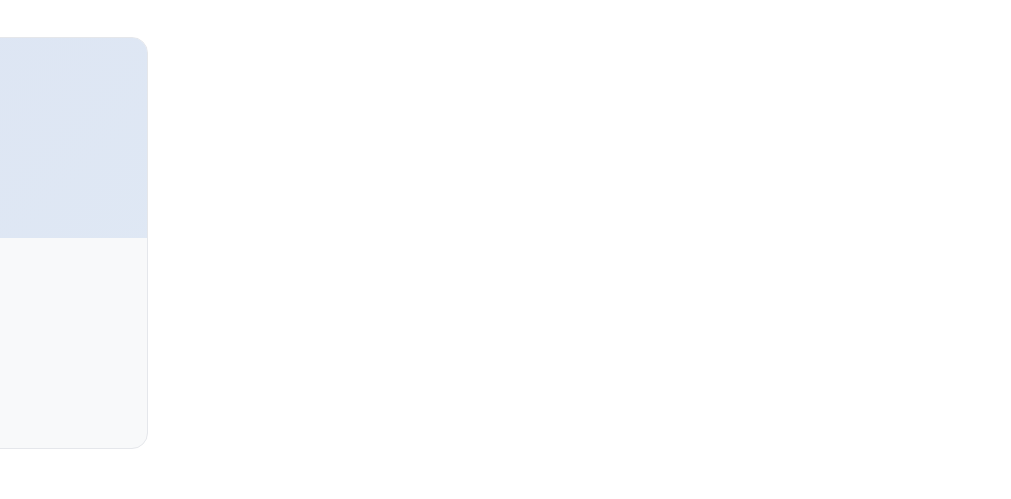
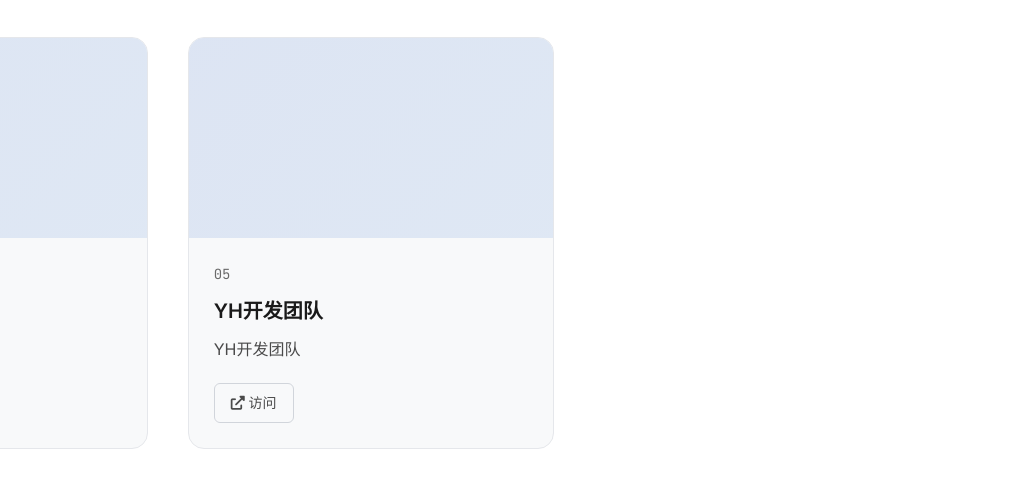
Before and after one commit to lht153/YuHuan-s-new-Home, a plain HTML site: page index.html in a window 1280 px wide. Shown: the part 2360-2859 px from the top of the page, 269-1280 px from the left. Drawn offline with Linux system fonts and the light colour scheme.

Commit message:
Update index.html

```diff
--- a/index.html
+++ b/index.html
@@ -2588,6 +2588,30 @@
                         </div>
                     </div>
                 </div>
+
+                                                <div class="project-card" data-project="5">
+                    <div class="project-preview">
+                        <div class="preview-overlay">
+                            <div class="project-tech">
+                                <span class="tech">HTML</span>
+                                <span class="tech">js</span>
+                                <span class="tech">css</span>
+                            </div>
+                        </div>
+                        <div class="project-gradient"></div>
+                    </div>
+                    <div class="project-info">
+                        <div class="project-number">05</div>
+                        <h3 class="project-title">YH开发团队</h3>
+                        <p class="project-desc">YH开发团队</p>
+                        <div class="project-links">
+                            <a href="https://studio.317188.xyz" class="project-link">
+                                <i class="fas fa-external-link-alt"></i>
+                                <span>访问</span>
+                            </a>
+                        </div>
+                    </div>
+                </div>
             </div>
         </div>
     </section>
```
